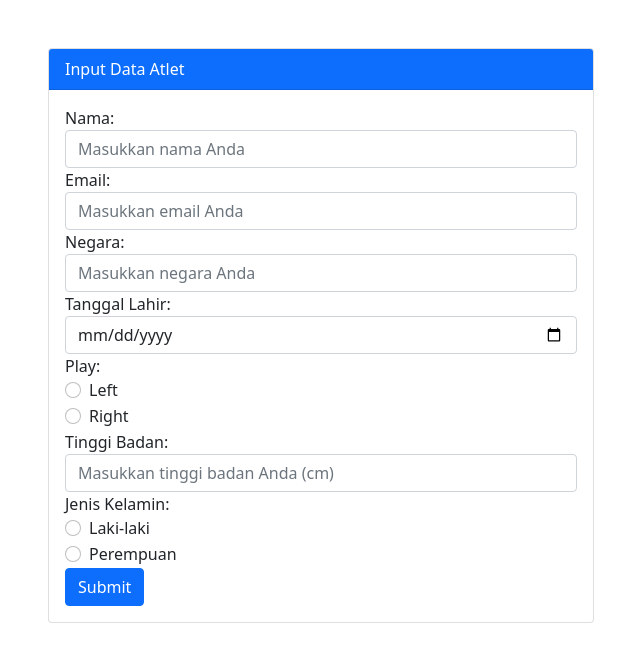
After one commit to breadworshipper/tk-4-basdat-c1, a Django app: page /portal/register/atlet in a window 1280 px wide. The commit adds this page. Shown: the top 662 px of the page, without its empty margins (319-959 px from the left). Run offline with Django 4.2, Linux system fonts and the light colour scheme; some libraries are stand-ins or nearby versions.

Commit message:
register all type of account, login, portal udah

```diff
--- /dev/null
+++ b/reg_log/templates/athlete.html
@@ -0,0 +1,75 @@
+<!DOCTYPE html>
+<html lang="en">
+<head>
+  <meta charset="UTF-8">
+  <meta name="viewport" content="width=device-width, initial-scale=1.0">
+  <!-- Bootstrap CSS -->
+  <link rel="stylesheet" href="https://cdnjs.cloudflare.com/ajax/libs/twitter-bootstrap/5.1.1/css/bootstrap.min.css">
+  <title>Input Data Form</title>
+</head>
+<body>
+  <div class="container mt-5">
+    <div class="row justify-content-center">
+      <div class="col-md-6">
+        <div class="card">
+          <div class="card-header bg-primary text-white">
+            Input Data Atlet
+          </div>
+          <div class="card-body">
+            <form>
+              <div class="form-group">
+                <label for="nama">Nama:</label>
+                <input type="text" class="form-control" id="nama" placeholder="Masukkan nama Anda">
+              </div>
+              <div class="form-group">
+                <label for="email">Email:</label>
+                <input type="email" class="form-control" id="email" placeholder="Masukkan email Anda">
+              </div>
+              <div class="form-group">
+                <label for="negara">Negara:</label>
+                <input type="text" class="form-control" id="negara" placeholder="Masukkan negara Anda">
+              </div>
+              <div class="form-group">
+                <label for="tgl_lahir">Tanggal Lahir:</label>
+                <input type="date" class="form-control" id="tgl_lahir">
+              </div>
+              <div class="form-group">
+                <label for="play">Play:</label>
+                <div class="form-check">
+                  <input class="form-check-input" type="radio" name="play" id="play_left" value="left">
+                  <label class="form-check-label" for="play_left">
+                    Left
+                  </label>
+                </div>
+                <div class="form-check">
+                  <input class="form-check-input" type="radio" name="play" id="play_right" value="right">
+                  <label class="form-check-label" for="play_right">
+                    Right
+                  </label>
+                </div>
+              </div>
+              <div class="form-group">
+                <label for="tinggi_badan">Tinggi Badan:</label>
+                <input type="number" class="form-control" id="tinggi_badan" placeholder="Masukkan tinggi badan Anda (cm)">
+              </div>
+              <div class="form-group">
+                <label for="jenis_kelamin">Jenis Kelamin:</label>
+                <div class="form-check">
+                  <input class="form-check-input" type="radio" name="jenis_kelamin" id="laki_laki" value="Laki-laki">
+                  <label class="form-check-label" for="laki_laki">
+                    Laki-laki
+                  </label>
+                </div>
+                <div class="form-check">
+                  <input class="form-check-input" type="radio" name="jenis_kelamin" id="perempuan" value="Perempuan">
+                  <label class="form-check-label" for="perempuan">
+                    Perempuan
+                  </label>
+                </div>
+              </div>
+              <button type="submit" class="btn btn-primary">Submit</button>
+            </form>
+          </div>
+        </div>
+      </div>
+    </div
--- a/reg_log/urls.py
+++ b/reg_log/urls.py
@@ -2,10 +2,16 @@ from django.urls import path
 from reg_log.views import login
 from reg_log.views import portal
 from reg_log.views import register
-
+from reg_log.views import register_athlete
+from reg_log.views import register_coach
+from reg_log.views import register_umpire
 app_name = 'reg_log'
 urlpatterns = [
     path('portal/', portal, name = 'portal'),
     path('portal/login/', login, name='login'),
     path('portal/register/', register, name='register'),
+    path('portal/register/atlet', register_athlete, name='register'),
+    path('portal/register/pelatih', register_coach, name='register'),
+    path('portal/register/umpire', register_umpire, name='register'),
+
 ]
--- a/reg_log/views.py
+++ b/reg_log/views.py
@@ -6,5 +6,14 @@ def login(request):
 def register(request):
     return render(request, 'register.html')
 
+def register_athlete(request):
+    return render(request, 'athlete.html')
+
+def register_coach(request):
+    return render(request, 'coach.html')
+
+def register_umpire(request):
+    return render(request, 'umpire.html')
+
 def portal(request):
     return render(request, 'portal.html')
```
Also changed, not shown: reg_log/templates/coach.html (added, +73 -0 lines), reg_log/templates/portal.html (+29 -1 lines), reg_log/templates/umpire.html (added, +43 -0 lines).
